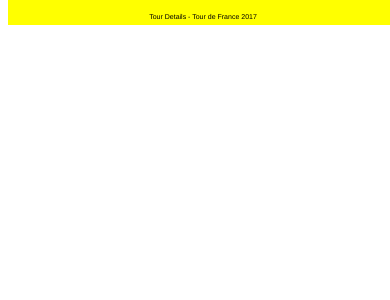
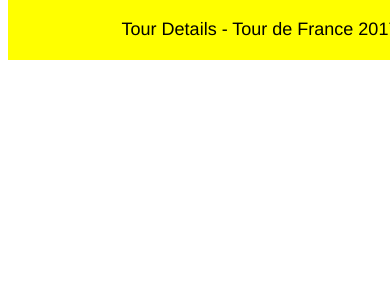
Before and after one commit to kingmray/tourdetails, a Flask app: page / in a window 390 px wide. Shown: the top 300 px of the page. Run offline with Flask 2, Linux system fonts and the light colour scheme; data that the repository does not hold is empty.

Commit message:
mobile stuff

```diff
--- a/static/css/main.css
+++ b/static/css/main.css
@@ -18,7 +18,7 @@ video {
 }
 
 h1 {
-    font-size: 7px;
+    font-size: 18px;
     font-weight: normal;
 }
 
@@ -26,18 +26,20 @@ textarea {
     width: 100%;
     height: 100px;
 }
-
+.space {
+    margin-bottom: 50px;
+}
 .cheader {
     z-index: 100000;
     position: fixed;
     top:0;
     width: 100%;
-    min-width: 230px;
-	max-width: 550px;
-    margin: 0;
+    min-width: 500px;
+	max-width: 700px;
     -webkit-font-smoothing: antialiased;
 	-moz-osx-font-smoothing: grayscale;
-    height: 25px;
+    /* height: 10px; */
+    padding: 2px;
     background-color: yellow;
     color: black;
 
--- a/static/js/comments/main.css
+++ b/static/js/comments/main.css
@@ -62,8 +62,8 @@
 	line-height: 1.4em;
 	background: #f5f5f5;
 	color: #4d4d4d;
-	min-width: 230px;
-	max-width: 550px;
+	min-width: 500px;
+	max-width: 700px;
 	margin: 0 auto;
 	-webkit-font-smoothing: antialiased;
 	-moz-osx-font-smoothing: grayscale;
@@ -82,7 +82,7 @@
 	position: relative;
 	margin: 0;
 	width: 100%;
-	font-size: 12px;
+	font-size: 18px;
 	font-family: inherit;
 	font-weight: inherit;
 	line-height: 1.4em;
@@ -101,7 +101,7 @@
 	position: relative;
 	margin: 0;
 	width: 100%;
-	font-size: 12px;
+	font-size: 18px;
 	font-family: inherit;
 	font-weight: inherit;
 	line-height: 1.4em;
--- a/templates/layout.html
+++ b/templates/layout.html
@@ -1,9 +1,11 @@
 <!doctype html>
+ <meta name=viewport content='width=700'>
  <meta name="csrf_token" value="a01u9sZsduaks833">
  <link rel="stylesheet" type="text/css" href="{{ url_for('static', filename='css/main.css') }}">
  <link rel="stylesheet" type="text/css" href="{{ url_for('static', filename='js/comments/main.css') }}">
 {% block css_include %}{% endblock %}
 <section class="tourapp">
+<div class="space"></div>
 <section class="cheader">
     <h1>Tour Details - Tour de France 2017</h1>
 </section>
```
